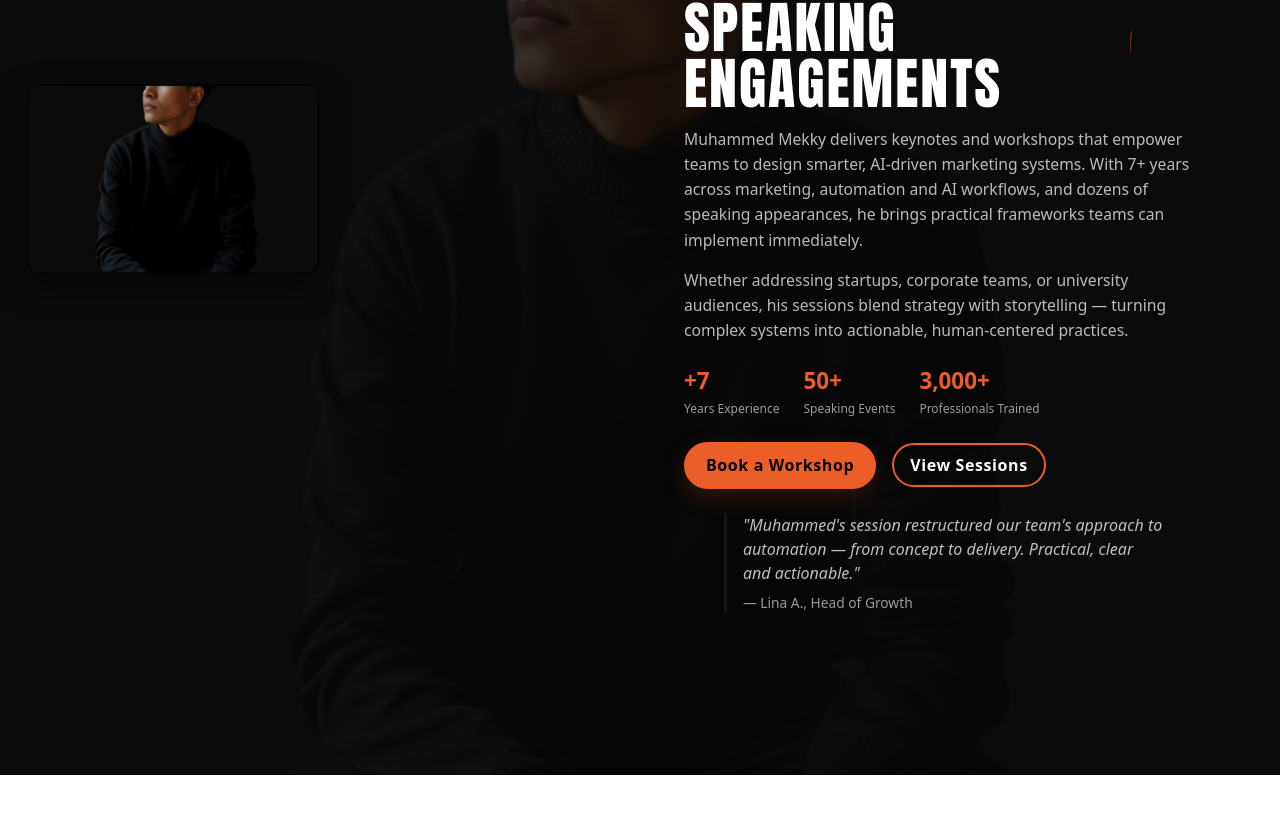
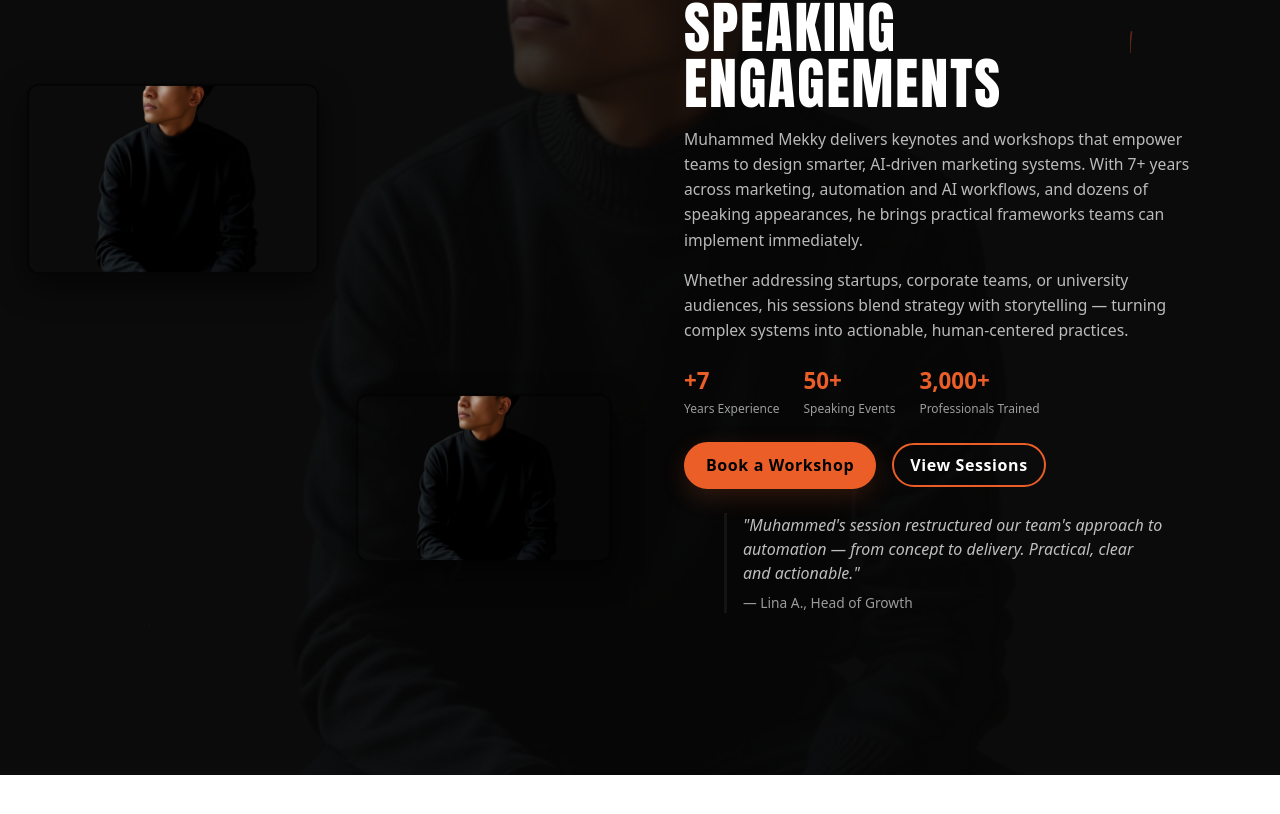
Before and after one commit to m2kky/lastone, a React (Vite) app: page / in a window 1280 px wide. Shown: the part 4619-5433 px from the top of the page. Built offline with nearby package versions, Linux system fonts and the light colour scheme.

Commit message:
Add second speaker image with opposite movement animation

```diff
--- a/src/components/SpeakingSection.jsx
+++ b/src/components/SpeakingSection.jsx
@@ -51,6 +51,10 @@ export default function SpeakingSection() {
   const audienceY = useTransform(scrollYProgress, [0.1, 0.9], [-10, 30]);
   const audienceScale = useTransform(scrollYProgress, [0.1, 0.9], [1, 0.96]);
 
+  // Second speaker image - moves opposite to audience
+  const speaker2Y = useTransform(scrollYProgress, [0.1, 0.9], [30, -10]);
+  const speaker2Scale = useTransform(scrollYProgress, [0.1, 0.9], [0.96, 1]);
+
   return (
     <section id="speaking" ref={sectionRef} className="speaking-section" role="region" aria-labelledby="speaking-title">
       {/* Background dimmed image */}
@@ -77,6 +81,11 @@ export default function SpeakingSection() {
 
           <motion.div style={{ y: audienceY, scale: audienceScale }} className="audience-card" aria-hidden="true">
             <img src="/images/speaking/audience.jpg" alt="Audience" className="audience-img" />
+          </motion.div>
+
+          {/* Second speaker image - moves opposite to audience */}
+          <motion.div style={{ y: speaker2Y, scale: speaker2Scale }} className="speaker2-card" aria-hidden="true">
+            <img src="/images/speaking/speaker2.jpg" alt="Speaker 2" className="speaker2-img" />
           </motion.div>
         </div>
 
--- a/src/components/speaking.css
+++ b/src/components/speaking.css
@@ -95,6 +95,23 @@
 @media (min-width: 992px) { .audience-card { width: 290px; height: 188px; } }
 .audience-img { width: 100%; height: 100%; object-fit: cover; }
 
+/* Second speaker image - positioned behind main speaker */
+.speaker2-card {
+  position: absolute;
+  bottom: 1rem;
+  left: 1rem;
+  width: 140px;
+  height: 90px;
+  border-radius: 12px;
+  overflow: hidden;
+  box-shadow: 0 12px 30px rgba(0,0,0,0.6);
+  border: 2px solid rgba(0,0,0,0.6);
+  z-index: 1;
+}
+@media (min-width: 640px) { .speaker2-card { width: 200px; height: 130px; } }
+@media (min-width: 992px) { .speaker2-card { width: 260px; height: 170px; } }
+.speaker2-img { width: 100%; height: 100%; object-fit: cover; }
+
 /* Right column */
 .speaking-right { max-width: 520px; margin: 0 auto; }
 .speaking-title { font-family: "Bebas Neue", "Impact", sans-serif; font-weight: 700; letter-spacing: 2px; margin: 0; font-size: 2.25rem; line-height: 1; }
```
Also changed, not shown: public/images/speaking/speaker2.jpg (added).
